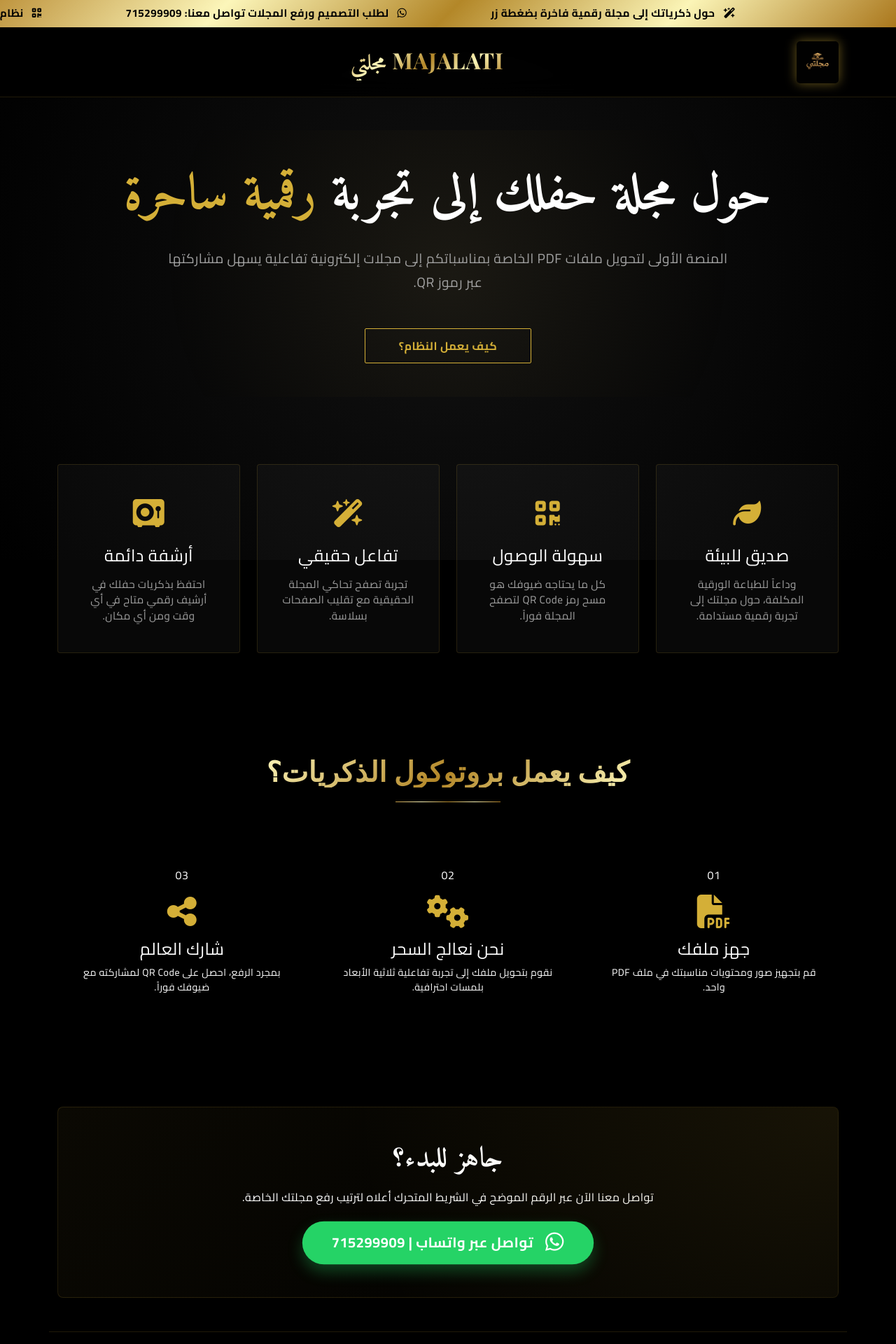
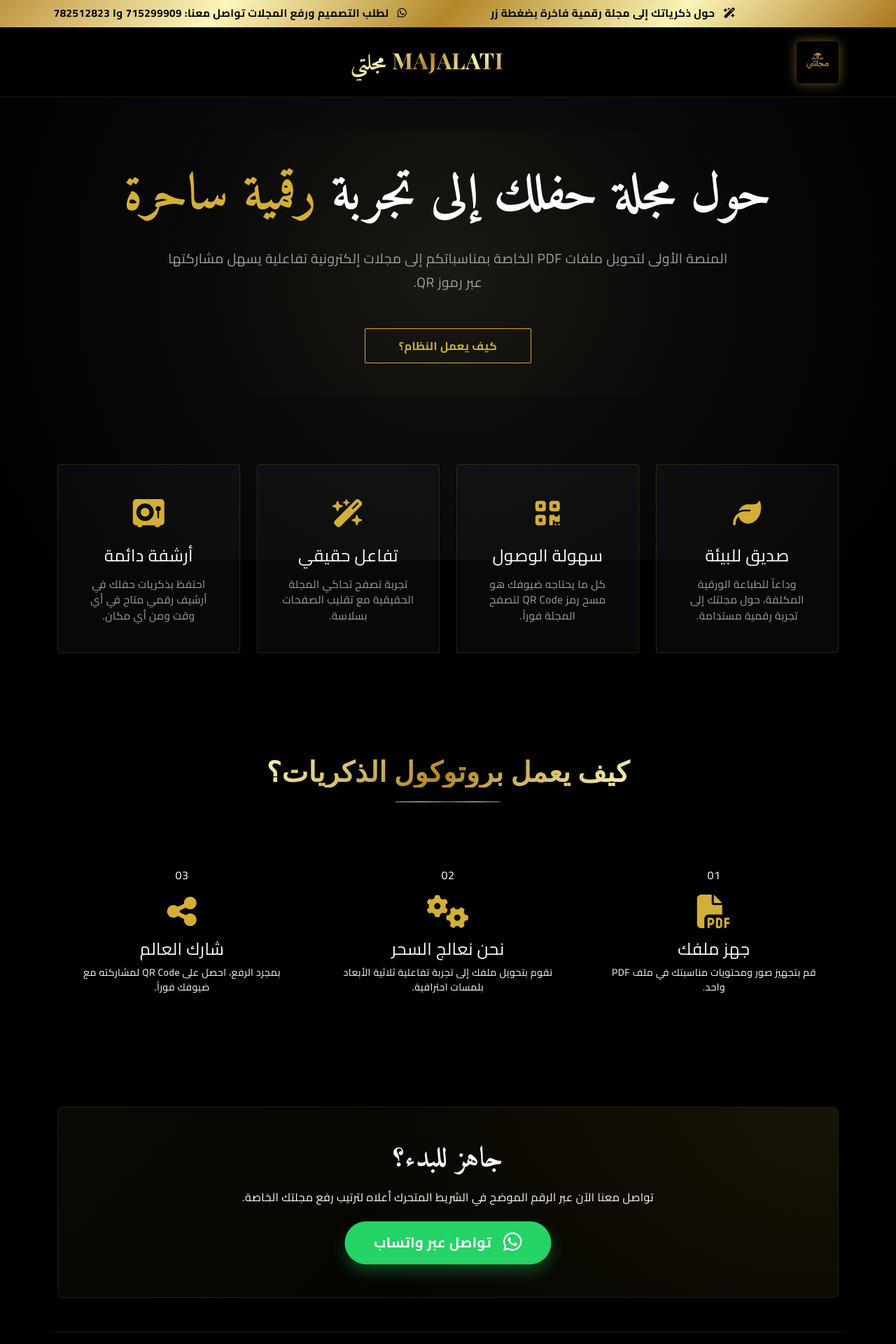
Before and after one commit to amrshomis/TheDigitalMemory, a Django app: template templates/index.html in a window 1280 px wide. Shown: the top 1920 px of the page at 70% size. Run offline with Django 5.2, Linux system fonts and the light colour scheme; the template is opened without the code that fills it, so the values that code supplies are empty.

```diff
--- a/templates/base.html
+++ b/templates/base.html
@@ -294,7 +294,7 @@
             <span class="ticker-item"><i class="fa-solid fa-wand-magic-sparkles me-2"></i> حول ذكرياتك إلى مجلة رقمية
                 فاخرة بضغطة زر</span>
             <span class="ticker-item"><i class="fa-brands fa-whatsapp me-2"></i> لطلب التصميم ورفع المجلات تواصل معنا:
-                715299909</span>
+                715299909 وا 782512823</span>
             <span class="ticker-item"><i class="fa-solid fa-qrcode me-2"></i> نظام المجلات الرقمية الأول في اليمن -
                 تجربة فريدة لضيوفكم</span>
             <!-- Second set for infinite effect -->
--- a/templates/index.html
+++ b/templates/index.html
@@ -100,7 +100,7 @@
             <a href="https://wa.me/967715299909" target="_blank"
                 class="btn-whatsapp animate__animated animate__pulse animate__infinite">
                 <i class="fa-brands fa-whatsapp me-3"></i>
-                <span style="font-family: 'Cairo', sans-serif;">تواصل عبر واتساب | 715299909</span>
+                <span style="font-family: 'Cairo', sans-serif;">تواصل عبر واتساب </span>
             </a>
         </div>
     </div>
```
